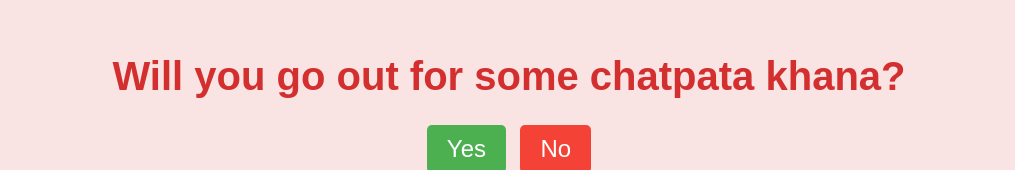
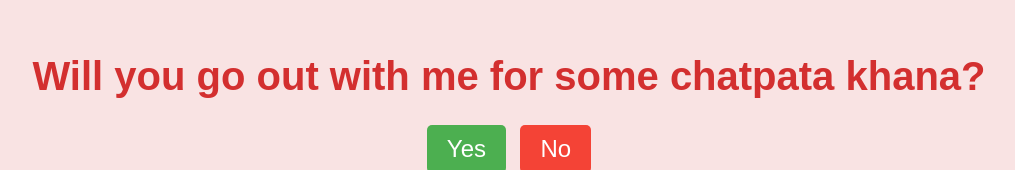
Before and after one commit to kryptic-cant-code/hmmm, a plain HTML site: page index.html in a window 1280 px wide. Shown: the part 138-308 px from the top of the page, without its empty margins (131-1146 px from the left). Drawn offline with Linux system fonts and the light colour scheme; no server answers.

Commit message:
Update index.html

```diff
--- a/index.html
+++ b/index.html
@@ -3,12 +3,12 @@
 <head>
     <meta charset="UTF-8">
     <meta name="viewport" content="width=device-width, initial-scale=1.0">
-    <title>Will You Be My Valentine?</title>
+    <title>Will you go out with me for some chatpata khana?</title>
     <link rel="stylesheet" href="styles.css">
 </head>
 <body>
     <div class="container">
-        <h1>Will you go out for some chatpata khana?</h1>
+        <h1>Will you go out with me for some chatpata khana?</h1>
         <div class="buttons">
             <button class="yes-button" onclick="handleYesClick()">Yes</button>
             <button class="no-button" onclick="handleNoClick()">No</button>
```
